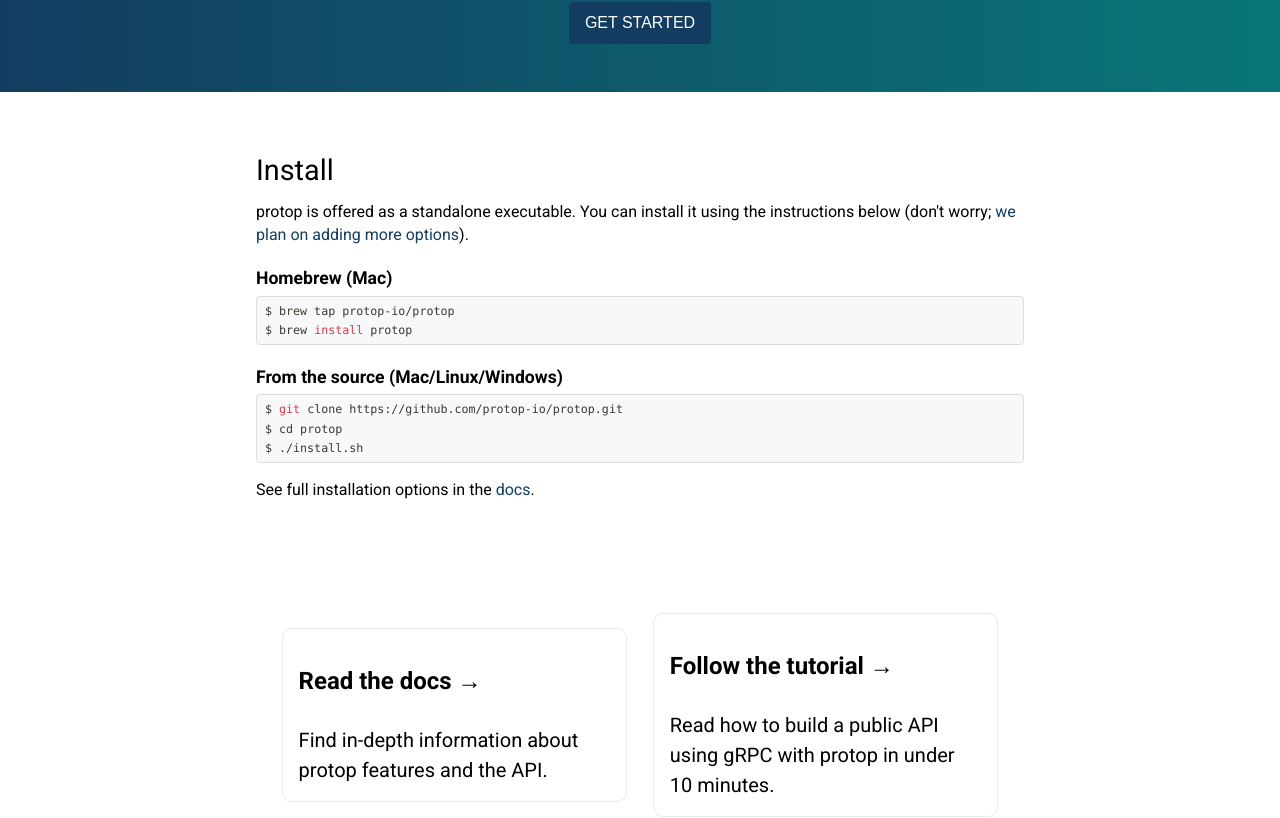
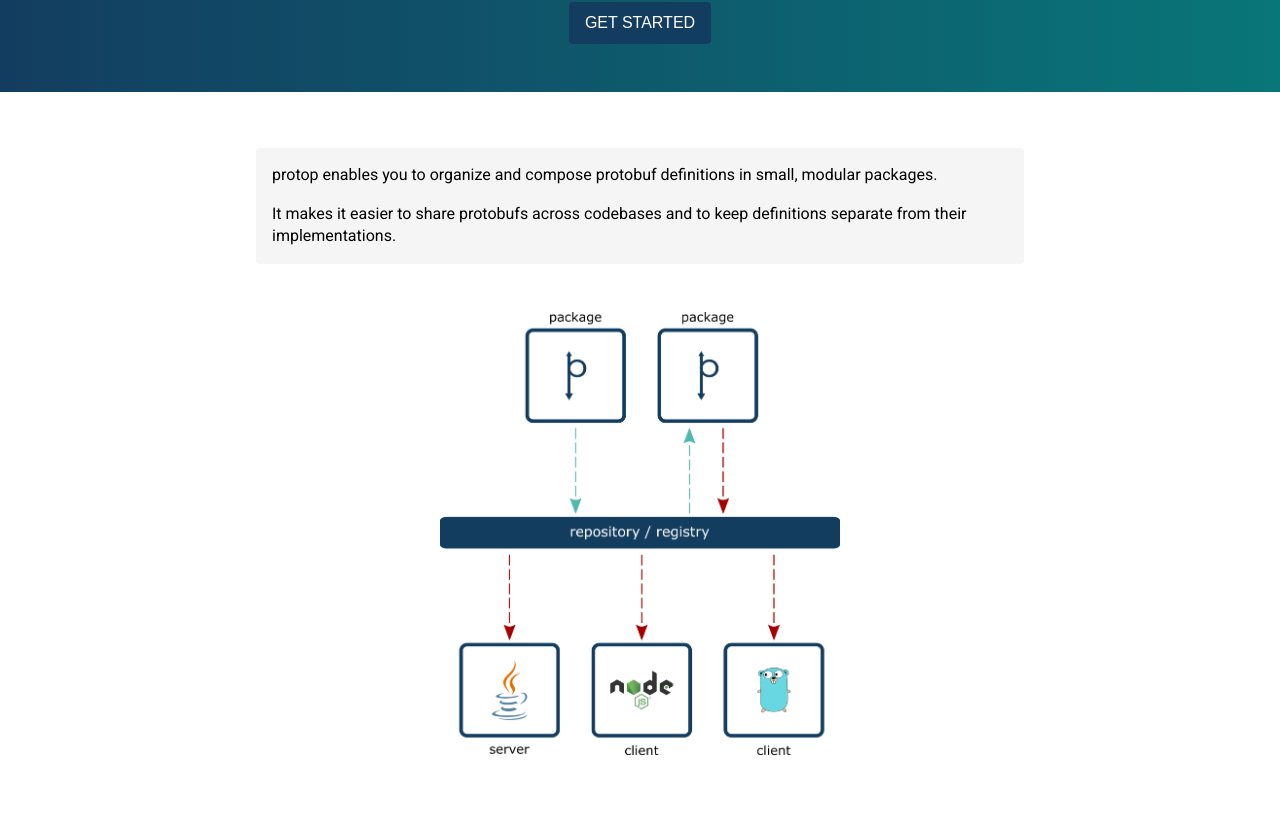
Before and after one commit to protop-io/protop-web, a Next.js app: page / in a window 1280 px wide. Shown: the part 390-1208 px from the top of the page. Built offline with nearby package versions, Linux system fonts and the light colour scheme.

Commit message:
add diagram

```diff
--- a/components/EmphasizedNote/EmphasizedNote.tsx
+++ b/components/EmphasizedNote/EmphasizedNote.tsx
@@ -7,5 +7,5 @@ export default ({ children }: PropsWithChildren<{}>) => (
     <div className={styles.note}>
       {children}
     </div>
-  </div >
+  </div>
 )
--- a/pages/about/index.tsx
+++ b/pages/about/index.tsx
@@ -8,8 +8,10 @@ import { Code } from "../../components/Code";
 const Mission = () => (
   <Section>
     <EmphasizedNote>
-      protop is open-sourced and focused on a simple mission:{' '}
-      <em>to make APIs easier to create and use</em>.
+      <p className={styles.noPadding}>
+        protop is open-sourced and focused on a simple mission:{' '}
+        <em>to make APIs easier to create and use</em>.
+      </p>
     </EmphasizedNote>
     <div className={styles.logoContainer}>
       <img src="/logo.png" className={styles.logo} />
--- a/pages/about/styles.module.css
+++ b/pages/about/styles.module.css
@@ -13,3 +13,6 @@
   max-width: 500px;
   height: auto;
 }
+.noPadding {
+  padding: 0;
+}
--- /dev/null
+++ b/pages/docs/protop/tutorials/styles.module.css
@@ -0,0 +1,3 @@
+.noPadding {
+  padding: 0;
+}
--- a/pages/index.tsx
+++ b/pages/index.tsx
@@ -4,6 +4,7 @@ import Link from 'next/link';
 import { Section } from '../components/Section';
 import { GRPCConf2020Banner } from '../components/GRPCConf2020Banner';
 import { Code } from '../components/Code';
+import EmphasizedNote from '../components/EmphasizedNote/EmphasizedNote';
 
 const HeroBannerSection = () => (
   <section className={styles.banner}>
@@ -54,7 +55,17 @@ $ ./install.sh`} />
 
 const Explanation = () => (
   <Section>
-  // TODO graphic explanation here...
+    <EmphasizedNote>
+      <p className={styles.noPadding}>
+        protop enables you to organize and compose protobuf definitions in small, modular packages.
+      </p>
+      <p>
+        It makes it easier to share protobufs across codebases and to keep definitions separate from their implementations.
+      </p>
+    </EmphasizedNote>
+    <div className={styles.flowDiagramContainer}>
+      <img className={styles.flowDiagram} src="/flow_diagram.png" alt="protop flow diagram" />
+    </div>
   </Section>
 )
 
@@ -90,8 +101,8 @@ export default () => {
     >
       <main>
         <HeroBannerSection />
+        <Explanation />
         <InstallSection />
-        {/* <Explanation /> */}
         <CardsSection />
       </main>
     </Page>
--- a/pages/styles.module.css
+++ b/pages/styles.module.css
@@ -58,6 +58,26 @@
   }
 }
 
+.noPadding {
+  padding: 0;
+}
+
+.flowDiagramContainer {
+  position: relative;
+  width: 100%;
+  display: flex;
+  justify-content: center;
+  align-items: center;
+  padding: 48px 16px 16px;
+}
+
+.flowDiagram {
+  position: relative;
+  width: 100%;
+  max-width: 400px;
+  height: auto;
+}
+
 .cardsContainer {
   padding: 16px 0;
   flex: 1;
```
Also changed, not shown: pages/docs/protop/tutorials/hello-world.tsx (+5 -3 lines), public/flow_diagram.png (added).
